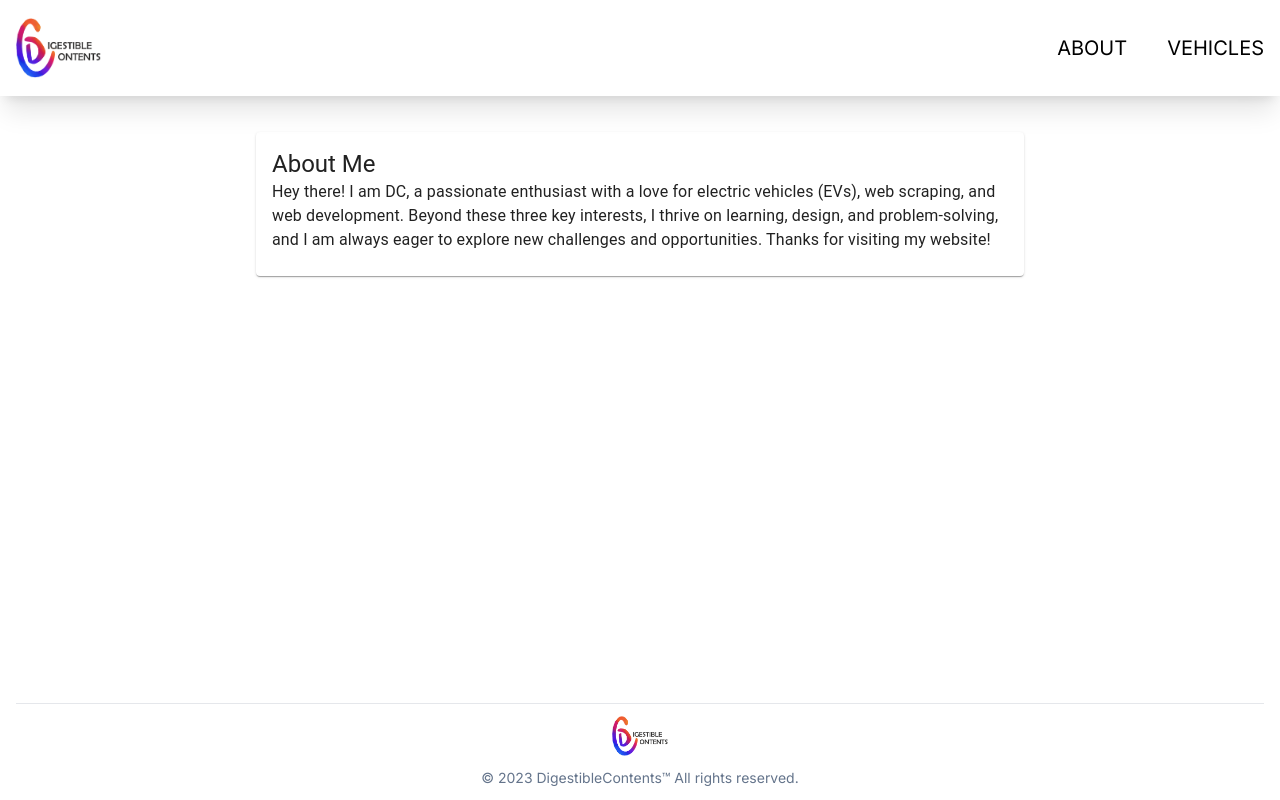
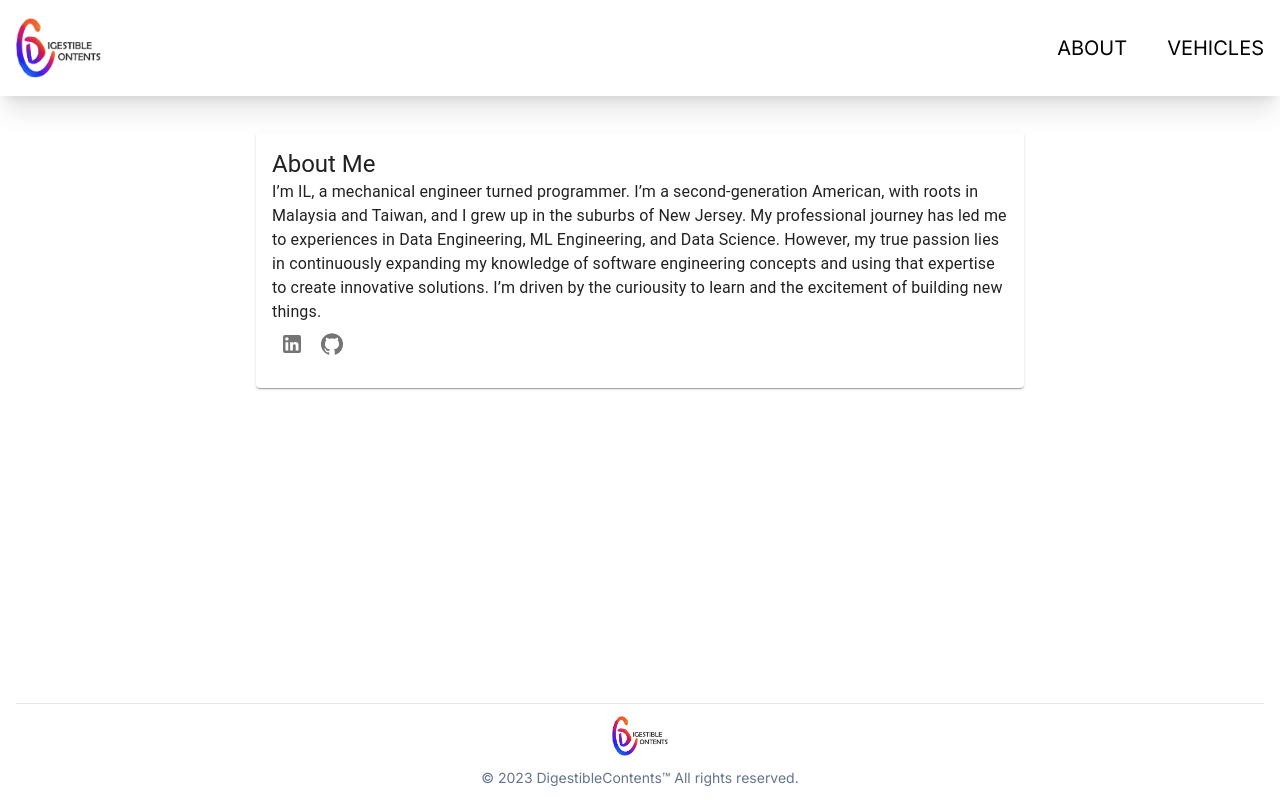
Before and after one commit to issaloo/ev-price-tracker-frontend, a Next.js app: page /about in a window 1280 px wide. Built offline with nearby package versions, Linux system fonts and the light colour scheme.

Commit message:
feat(multiple): update

```diff
--- a/app/about/page.tsx
+++ b/app/about/page.tsx
@@ -1,6 +1,6 @@
-import Card from "@mui/material/Card";
-import Typography from "@mui/material/Typography";
-import CardContent from "@mui/material/CardContent";
+import { Typography, CardContent, Card, IconButton } from "@mui/material";
+import GitHubIcon from "@mui/icons-material/GitHub";
+import LinkedInIcon from "@mui/icons-material/Linkedin";
 
 export default function Home() {
   return (
@@ -10,12 +10,24 @@ export default function Home() {
           <CardContent>
             <Typography variant="h5">About Me</Typography>
             <Typography variant="body1">
-              Hey there! I am DC, a passionate enthusiast with a love for
-              electric vehicles (EVs), web scraping, and web development. Beyond
-              these three key interests, I thrive on learning, design, and
-              problem-solving, and I am always eager to explore new challenges
-              and opportunities. Thanks for visiting my website!
+              I&rsquo;m IL, a mechanical engineer turned programmer. I&rsquo;m a
+              second-generation American, with roots in Malaysia and Taiwan, and
+              I grew up in the suburbs of New Jersey. My professional journey
+              has led me to experiences in Data Engineering, ML Engineering, and
+              Data Science. However, my true passion lies in continuously
+              expanding my knowledge of software engineering concepts and using
+              that expertise to create innovative solutions. I&rsquo;m driven by
+              the curiousity to learn and the excitement of building new things.
             </Typography>
+            <IconButton
+              aria-label="linkedin"
+              href="https://www.linkedin.com/in/issac-loo-120b0163/"
+            >
+              <LinkedInIcon />
+            </IconButton>
+            <IconButton aria-label="github" href="https://github.com/issaloo">
+              <GitHubIcon />
+            </IconButton>
           </CardContent>
         </Card>
       </div>
--- a/app/components/Graph/TimeSeriesChart.tsx
+++ b/app/components/Graph/TimeSeriesChart.tsx
@@ -1,6 +1,8 @@
 "use client";
+import { useTheme } from "@mui/material/styles";
+import useMediaQuery from "@mui/material/useMediaQuery";
 import {
-  AnimatedAxis, // any of these can be non-animated equivalents
+  AnimatedAxis,
   AnimatedGrid,
   AnimatedLineSeries,
   XYChart,
@@ -12,19 +14,44 @@ const TimeSeriesChart = ({ data }: any) => {
     xAccessor: (d: any) => new Date(`${d.x}T00:00:00`),
     yAccessor: (d: any) => d.y,
   };
-  // add func to get min/max, then get rough range for values to display
-  // add more ticks
+  const { maxPrice, minPrice, maxDate, minDate } = data.reduce(
+    (acc: any, item: any) => {
+      const currentDate = new Date(item.x);
+      return {
+        maxPrice: Math.max(acc.maxPrice, item.y),
+        minPrice: Math.min(acc.minPrice, item.y),
+        maxDate: currentDate > acc.maxDate ? currentDate : acc.maxDate,
+        minDate: currentDate < acc.minDate ? currentDate : acc.minDate,
+      };
+    },
+    {
+      maxPrice: -Infinity,
+      minPrice: Infinity,
+      maxDate: new Date(0),
+      minDate: new Date(),
+    },
+  );
+  const theme = useTheme();
+  const gt_md = useMediaQuery(theme.breakpoints.up("md"));
   return (
     <XYChart
-      height={300}
-      width={500} // make responsive
-      margin={{ left: 65, top: 20, bottom: 60, right: 20 }}
+      height={gt_md ? 400 : 300} //
+      width={gt_md ? 800 : 500} // make this based on window size?
+      margin={{ left: 65, top: 20, bottom: 20, right: 0 }}
       xScale={{ type: "time" }}
-      yScale={{ type: "linear" }}
+      yScale={{
+        type: "linear",
+        domain: [minPrice, maxPrice * 1.3],
+      }}
     >
-      <AnimatedAxis orientation="left" label="Base Price" labelOffset={35} />
-      <AnimatedAxis orientation="bottom" numTicks={6} />
-      <AnimatedGrid columns={false} numTicks={10} />
+      <AnimatedAxis
+        orientation="left"
+        label="Base Price"
+        labelClassName="font"
+        labelOffset={35}
+      />
+      <AnimatedAxis orientation="bottom" numTicks={gt_md ? 10 : 4} />
+      <AnimatedGrid columns={false} />
       {/* fill dataKey */}
       <AnimatedLineSeries dataKey="Line 1" data={data} {...accessors} />
       <Tooltip
--- a/app/graph/[slug]/page.tsx
+++ b/app/graph/[slug]/page.tsx
@@ -7,9 +7,11 @@ export default async function Graph({ params }: { params: { slug: string } }) {
 
   return (
     <div className="flex flex-col">
-      <div className="w-full flex flex-row mt-2">
-        <h4 className="ml-4 text-4xl font-bold capitalize">{params.slug}</h4>
-        <TimeSeriesChart data={graphData}></TimeSeriesChart>
+      <div className="w-full flex flex-row justify-center items-start">
+        <div className="my-10">
+          <h4 className="ml-4 text-4xl font-bold capitalize">{params.slug}</h4>
+          <TimeSeriesChart data={graphData}></TimeSeriesChart>
+        </div>
       </div>
     </div>
   );
--- a/app/hooks/getGraphData.ts
+++ b/app/hooks/getGraphData.ts
@@ -7,6 +7,5 @@ export async function getGraphData(brandModelPattern: string) {
   if (!res.ok) {
     throw new Error("Failed to fetch data");
   }
-
   return res.json();
 }
--- a/app/page.tsx
+++ b/app/page.tsx
@@ -1,7 +1,5 @@
 import CardContainer from "./components/Card/CardContainer";
-import Grid from "@mui/material/Grid";
-import Divider from "@mui/material/Divider";
-import Typography from "@mui/material/Typography";
+import { Divider, Grid, Typography } from "@mui/material";
 import RefreshIcon from "@mui/icons-material/Refresh";
 import { getEvPrice } from "./hooks/getEvPrice";
 import { EvPrice } from "./types/evPrice";
@@ -15,7 +13,7 @@ export default async function Home() {
     "/" +
     new Date().getDate() +
     "/" +
-    new Date().getFullYear().toString().substr(-2) +
+    new Date().getFullYear().toString().substr(-2) + // update this?
     " 8:00 UTC";
 
   return (
```
Also changed, not shown: app/components/Card/CardContainer.tsx (+8 -6 lines), 1 other file (tests, documents, lock files or other folders).
